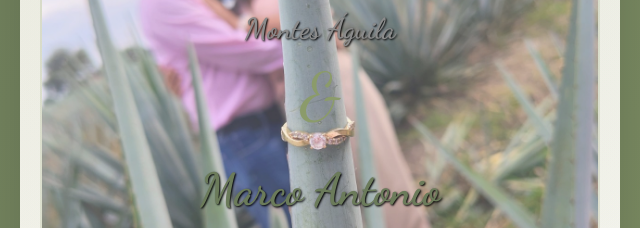
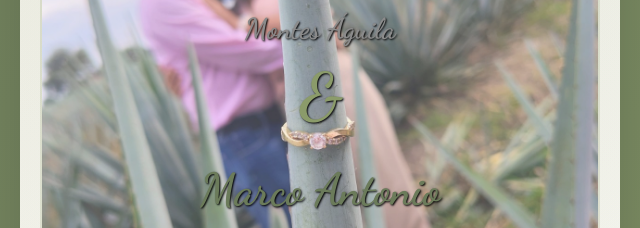
Before and after one commit to 01espada/bodorrio, a website: page public/index.html in a window 1280 px wide. Shown: the part 422-650 px from the top of the page, 320-960 px from the left. Drawn offline with nearby package versions, Linux system fonts and the light colour scheme.

```diff
--- a/public/index.html
+++ b/public/index.html
@@ -47,7 +47,7 @@
         <div class="names-section">
             <div class="bride-groom">Nairobi Aranzazu</div>
             <div class="bride-groom bride-groom-sub">Montes Águila</div>
-            <div class="ampersand">&</div>
+            <div class="bride-groom ampersand">&</div>
             <div class="bride-groom">Marco Antonio</div>
             <div class="bride-groom bride-groom-sub">Ramos Reynoso</div>
         </div>
```
